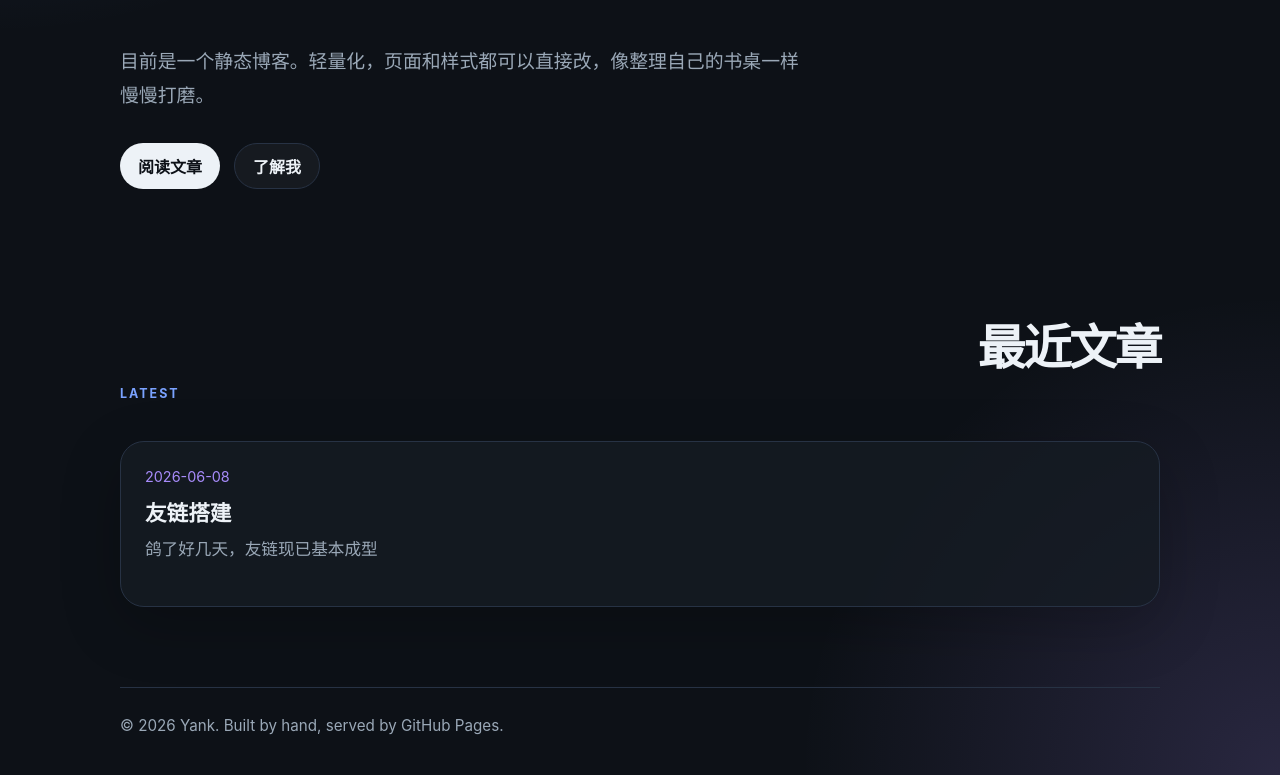
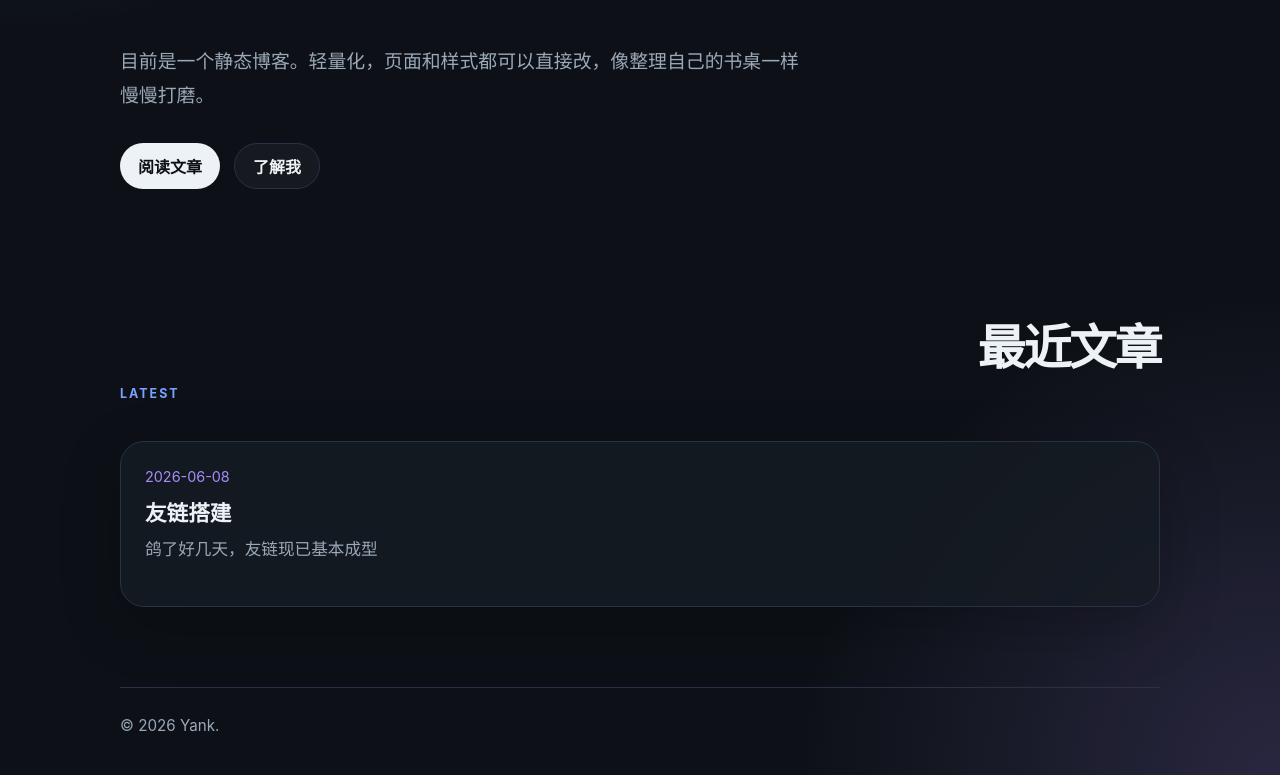
Before and after one commit to Yank233/Yank233.Github.io, a plain HTML site: page index.html in a window 1280 px wide. Shown: the part 511-1286 px from the top of the page. Drawn offline with Linux system fonts and the light colour scheme.

Commit message:
Update blog

```diff
--- a/index.html
+++ b/index.html
@@ -46,7 +46,7 @@
   </main>
 
   <footer class="site-footer">
-    <p>© 2026 Yank. Built by hand, served by GitHub Pages.</p>
+    <p>© 2026 Yank.</p>
   </footer>
   <script src="js/GETBACK.js"></script>
 </body>
```
